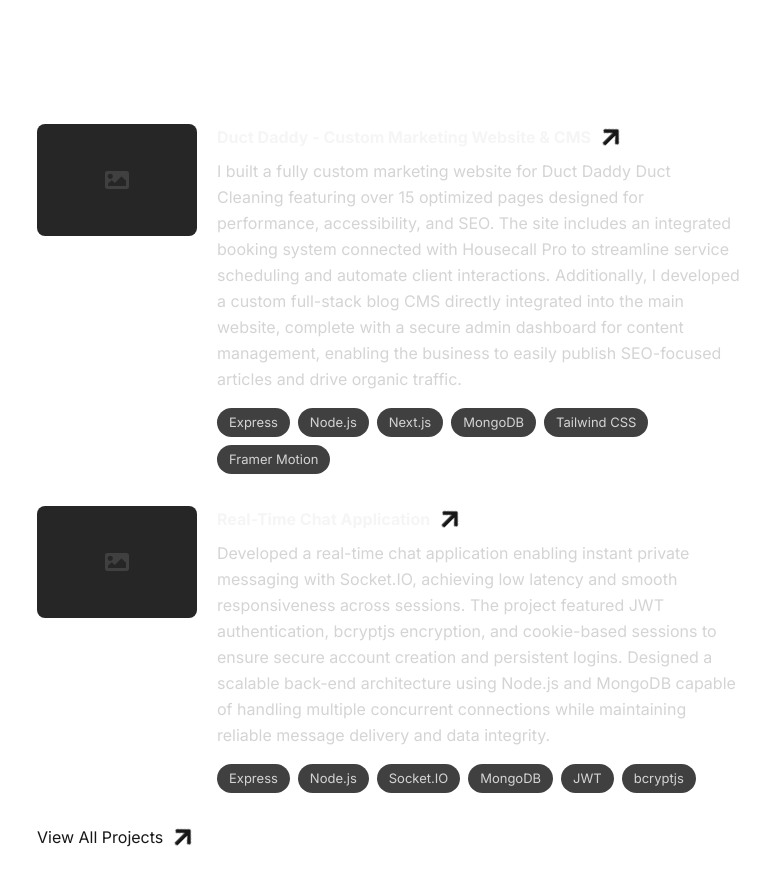
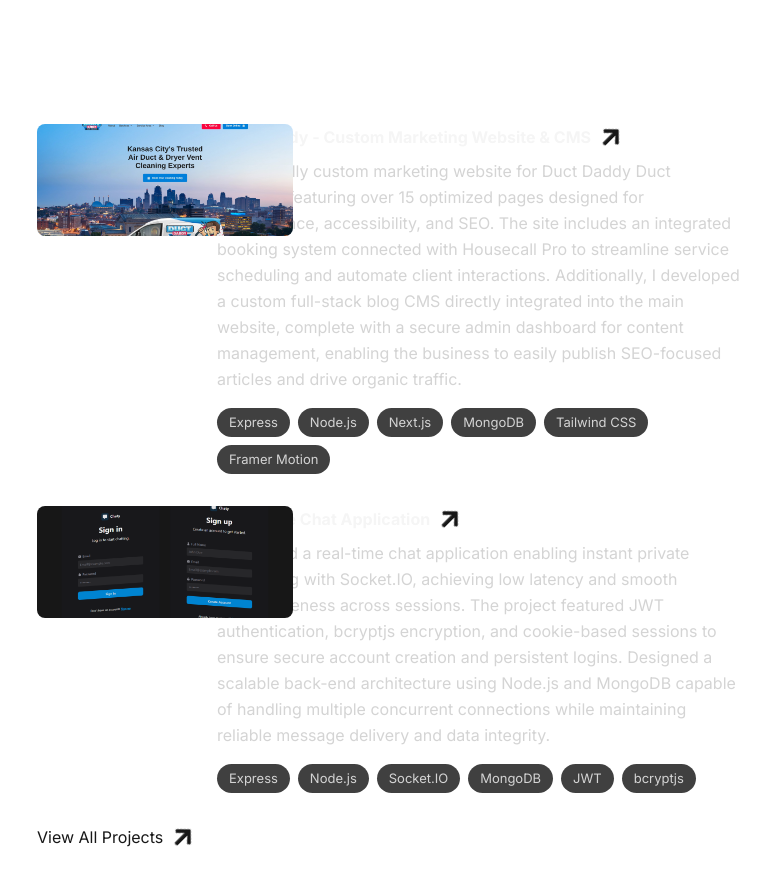
Before and after one commit to flowz0/bswe-portfolio, a Next.js app: page / in a window 1280 px wide. Shown: the part 1260-2146 px from the top of the page, without its empty margins (515-1280 px from the left). Built offline with nearby package versions, Linux system fonts and the light colour scheme.

Commit message:
feat(ProjectCard): add optional img prop to customize image per usage

```diff
--- a/components/sections/Projects.tsx
+++ b/components/sections/Projects.tsx
@@ -1,6 +1,9 @@
 import Link from "next/link";
 import ProjectCard from "../ui/ProjectCard";
 import { FaArrowRight } from "react-icons/fa";
+
+import ChatAppImg from "@/public/assets/chat-app.png";
+import DuctDaddyPlatformImg from "@/public/assets/duct-daddy-platform.jpg";
 
 export default function Projects() {
   return (
@@ -12,12 +15,14 @@ export default function Projects() {
         <ProjectCard
           title="Duct Daddy - Custom Marketing Website & CMS"
           summary="I built a fully custom marketing website for Duct Daddy Duct Cleaning featuring over 15 optimized pages designed for performance, accessibility, and SEO. The site includes an integrated booking system connected with Housecall Pro to streamline service scheduling and automate client interactions. Additionally, I developed a custom full-stack blog CMS directly integrated into the main website, complete with a secure admin dashboard for content management, enabling the business to easily publish SEO-focused articles and drive organic traffic."
+          img={DuctDaddyPlatformImg}
           link="https://github.com/flowz0/dd-platform"
           tags={["Express", "Node.js", "Next.js", "MongoDB", "Tailwind CSS", "Framer Motion"]}
         />
         <ProjectCard
           title="Real-Time Chat Application"
           summary="Developed a real-time chat application enabling instant private messaging with Socket.IO, achieving low latency and smooth responsiveness across sessions. The project featured JWT authentication, bcryptjs encryption, and cookie-based sessions to ensure secure account creation and persistent logins. Designed a scalable back-end architecture using Node.js and MongoDB capable of handling multiple concurrent connections while maintaining reliable message delivery and data integrity."
+          img={ChatAppImg}
           link="https://github.com/flowz0/chat-app"
           tags={["Express", "Node.js", "Socket.IO", "MongoDB", "JWT", "bcryptjs"]}
         />
--- a/components/ui/ProjectCard.tsx
+++ b/components/ui/ProjectCard.tsx
@@ -3,18 +3,35 @@ import Link from "next/link";
 import { FaArrowRight, FaImage } from "react-icons/fa";
 import Tag from "./Tag";
 import { ProjectCardProps } from "@/types/next";
+import Image from "next/image";
 
 export default function ProjectCard({
   title,
   summary,
   link,
+  img,
   tags
 }: ProjectCardProps) {
   return (
     <div className="flex flex-col lg:grid lg:grid-cols-[160px_1fr] lg:gap-x-5">
-      <div className="order-2 mt-4 lg:mt-0 lg:order-1 w-full sm:w-64 lg:w-full h-48 lg:h-28 flex items-center justify-center rounded-lg bg-neutral-800">
-        <FaImage className="size-6 text-neutral-700" />
-      </div>
+      {img ? (
+        <div className="relative w-full h-48 sm:w-64 lg:h-28 rounded-lg overflow-hidden">
+          <Image
+            src={img}
+            alt={`${title} project image`}
+            className="object-cover"
+            fill
+            quality={100}
+            priority
+            draggable={false}
+          />
+        </div>
+      ) : (
+        <div className="order-2 mt-4 lg:mt-0 lg:order-1 w-full sm:w-64 lg:w-full h-48 lg:h-28 flex items-center justify-center rounded-lg bg-neutral-800">
+          <FaImage className="size-6 text-neutral-700" />
+        </div>
+      )
+      }
       <div className="order-1">
         <Link href={link || "/"} className="flex items-center gap-x-2 group w-fit">
           <h3 className="text-p font-bold text-neutral-100 transition-colors duration-300 ease-in-out group-hover:text-primary">
@@ -33,6 +50,6 @@ export default function ProjectCard({
           ))}
         </div>
       </div>
-    </div>
+    </div >
   );
 }
--- a/types/next.d.ts
+++ b/types/next.d.ts
@@ -1,3 +1,5 @@
+import { StaticImageData } from "next/image";
+
 export interface ButtonProps {
   children: React.ReactNode;
   href: string;
@@ -15,6 +17,7 @@ export interface ExperienceCardProps {
 export interface ProjectCardProps {
   title: string;
   summary: string;
+  img?: StaticImageData | string;
   link?: string;
   tags?: string[];
 }
```
